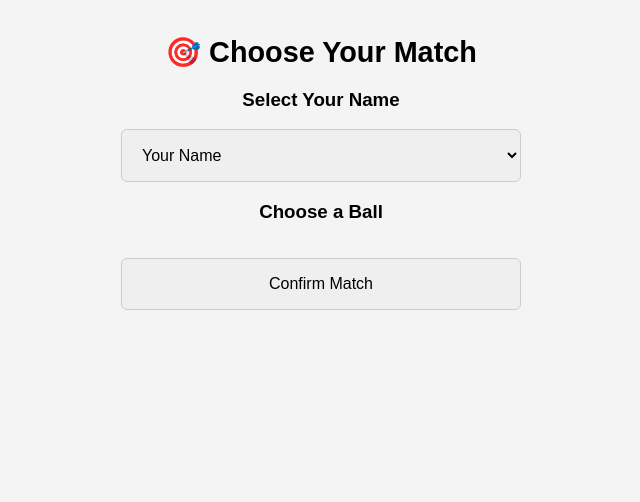
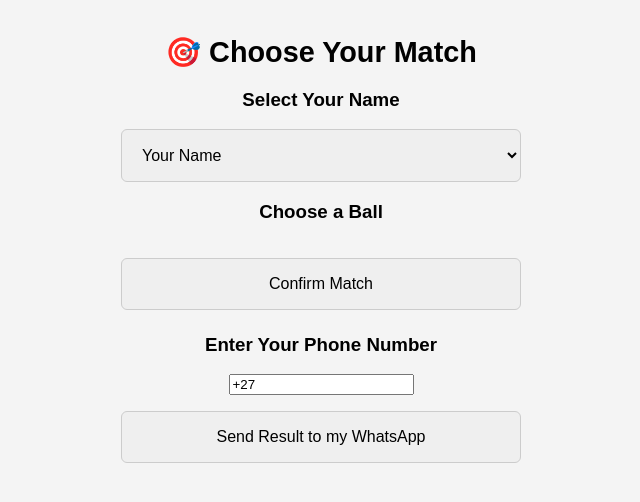
Before and after one commit to TshabalalaA/blindside, a plain HTML site: page index.html in a window 1280 px wide. Shown: the whole page, without its empty margins (319-959 px from the left). Drawn offline with Linux system fonts and the light colour scheme.

Commit message:
Add WhatsApp functionality
Save to WhatsApp

```diff
--- a/index.html
+++ b/index.html
@@ -122,9 +122,9 @@
 
   <div class="result" id="resultMessage"></div>
 
-  <!-- <h3>Enter Your Phone Number</h3>
+  <h3>Enter Your Phone Number</h3>
   <input type="tel" id="phoneNumber" placeholder="Enter your WhatsApp number" value="+27" />
-  <button onclick="sendToWhatsApp()">Send Result to my WhatsApp</button> -->
+  <button onclick="sendToWhatsApp()">Send Result to my WhatsApp</button>
 
   <script>
     const allParticipants = ["AusiMalerato","Dimpho", "Karabo", "Thelma", "Swazi", "Ayanda", "Lerato", "Kabelo", "Katleho", "Mamello", "MalomeKhulu", "Lethu", "Sarele", "Bokang", "Popo", "AusiMathoto", "RakgadiPuse", "MalomeTsheiso", "MalomePheta", "MalomeLebo", "Tate", "Olerato", "Tshwanelo", "Zandile", "Lindiwe", "Lehakoe", "Rea"];
@@ -241,28 +241,28 @@
       return color;
     }
 
-    // function sendToWhatsApp() {
-    //   // Get the phone number entered by the user (excluding the "+27" prefix)
-    //   const phoneNumber = document.getElementById("phoneNumber").value;
+    function sendToWhatsApp() {
+      // Get the phone number entered by the user (excluding the "+27" prefix)
+      const phoneNumber = document.getElementById("phoneNumber").value;
 
-    //   // Check if the phone number starts with "+27"
-    //   if (!phoneNumber.startsWith("+27")) {
-    //     alert("Please enter a valid South African phone number starting with +27.");
-    //     return;
-    //   }
+      // Check if the phone number starts with "+27"
+      if (!phoneNumber.startsWith("+27")) {
+        alert("Please enter a valid South African phone number starting with +27.");
+        return;
+      }
 
-    //   // Format the message
-    //   const message = `Ke tlo rekela ${selectedWinner}!`;
+      // Format the message
+      const message = `Ke tlo rekela ${selectedWinner}!`;
 
-    //   // Encode the message for URL
-    //   const encodedMessage = encodeURIComponent(message);
+      // Encode the message for URL
+      const encodedMessage = encodeURIComponent(message);
 
-    //   // Generate the WhatsApp link
-    //   const whatsappLink = `https://wa.me/${phoneNumber}?text=${encodedMessage}`;
+      // Generate the WhatsApp link
+      const whatsappLink = `https://wa.me/${phoneNumber}?text=${encodedMessage}`;
 
-    //   // Open the WhatsApp link in a new tab
-    //   window.open(whatsappLink, '_blank');
-    // }
+      // Open the WhatsApp link in a new tab
+      window.open(whatsappLink, '_blank');
+    }
 
 
 
```
